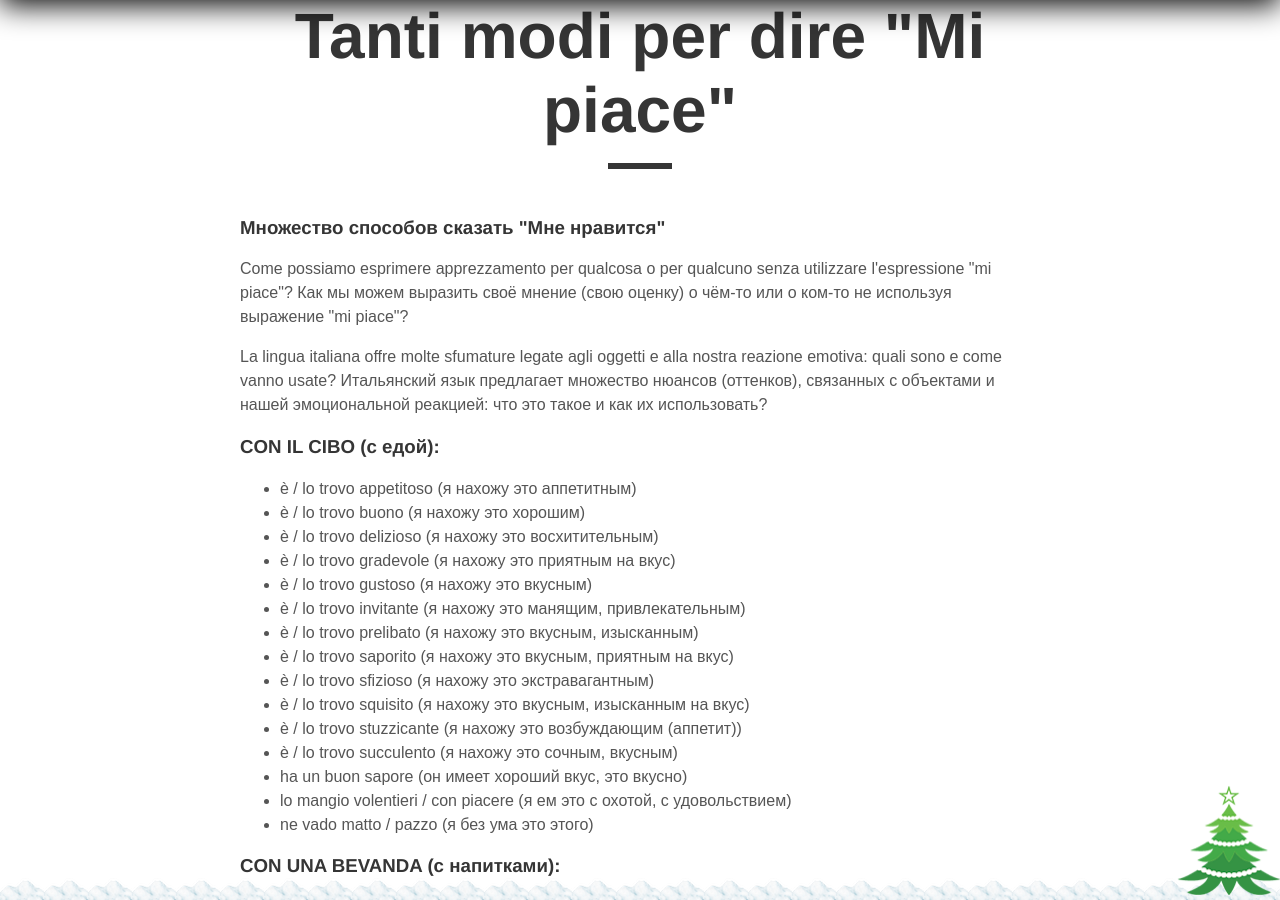
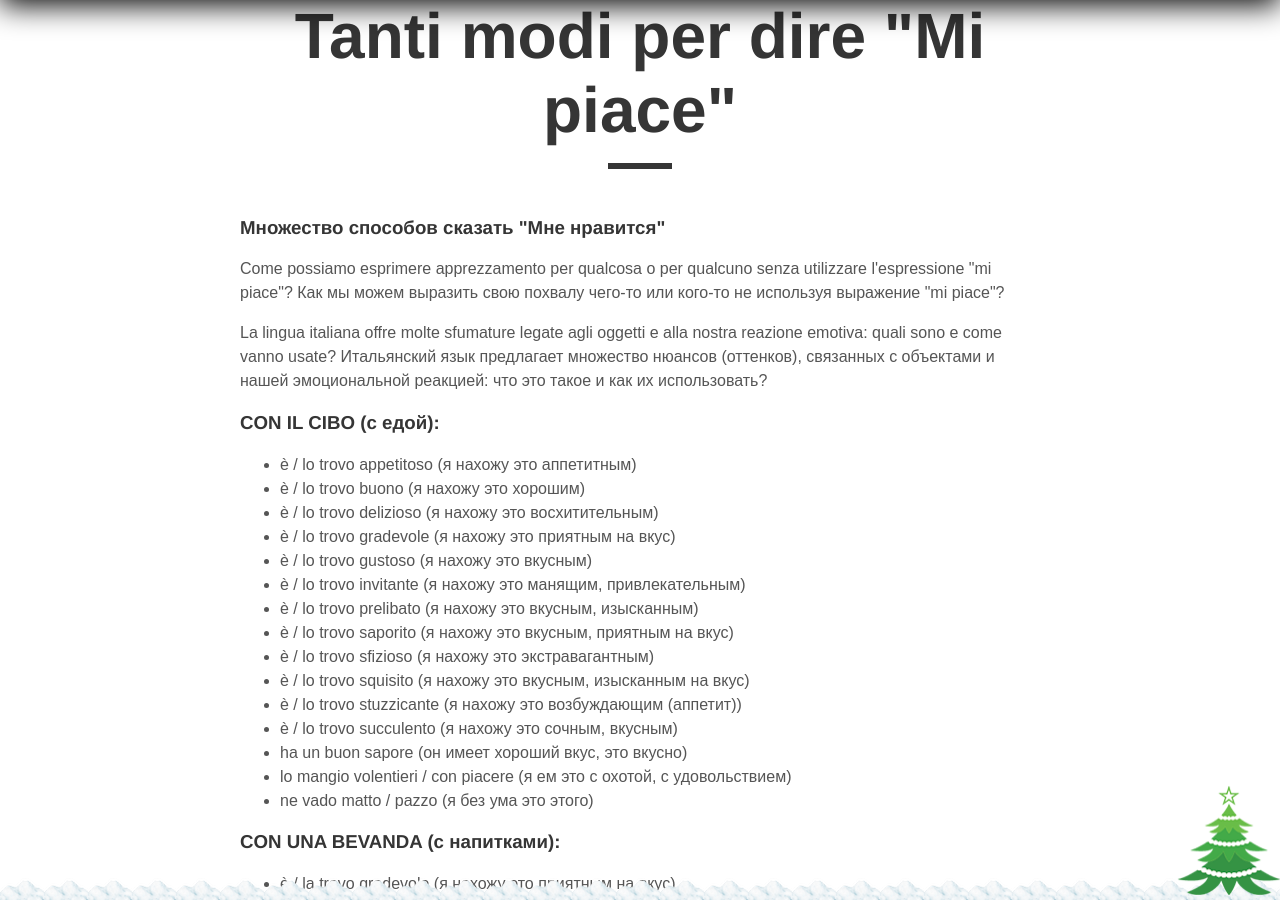
Before and after one commit to postolny/postolny.github.io, a Jekyll site: the page built from _posts/2021-02-16-tanti-modi-per-dire-mi-piace.md, in a window 1280 px wide and 900 px high, scrolled down 595 px. Built offline with Jekyll 4.4.1, drawn with Linux system fonts in a browser that asks for light colours; nearby versions of some CDN libraries.

Commit message:
Update 2021-02-16-tanti-modi-per-dire-mi-piace.md

```diff
--- a/_posts/2021-02-16-tanti-modi-per-dire-mi-piace.md
+++ b/_posts/2021-02-16-tanti-modi-per-dire-mi-piace.md
@@ -10,7 +10,7 @@ tags: Frasi
 
 ### Множество способов сказать "Мне нравится"
 
-Come possiamo esprimere apprezzamento per qualcosa o per qualcuno senza utilizzare l'espressione "mi piace"? Как мы можем выразить своё мнение (свою оценку) о чём-то или о ком-то не используя выражение "mi piace"?
+Come possiamo esprimere apprezzamento per qualcosa o per qualcuno senza utilizzare l'espressione "mi piace"? Как мы можем выразить свою похвалу чего-то или кого-то не используя выражение "mi piace"?
 
 La lingua italiana offre molte sfumature legate agli oggetti e alla nostra reazione emotiva: quali sono e come vanno usate? Итальянский язык предлагает множество нюансов (оттенков), связанных с объектами и нашей эмоциональной реакцией: что это такое и как их использовать?
 
```
